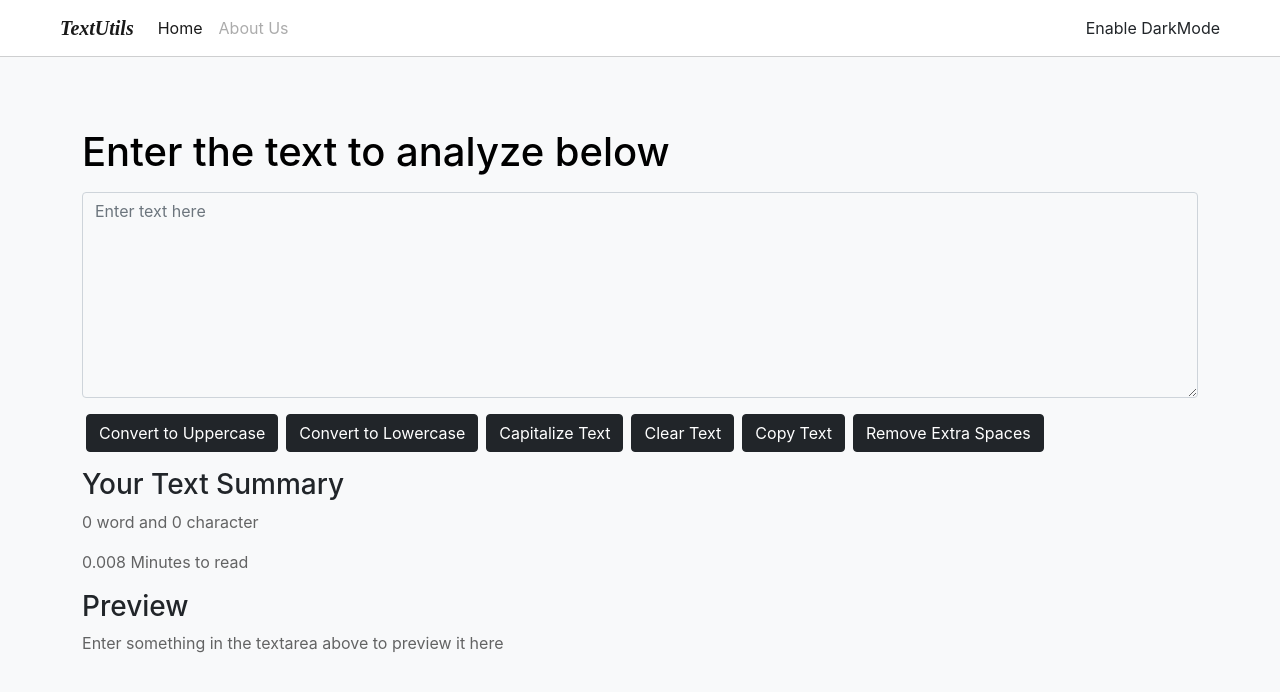
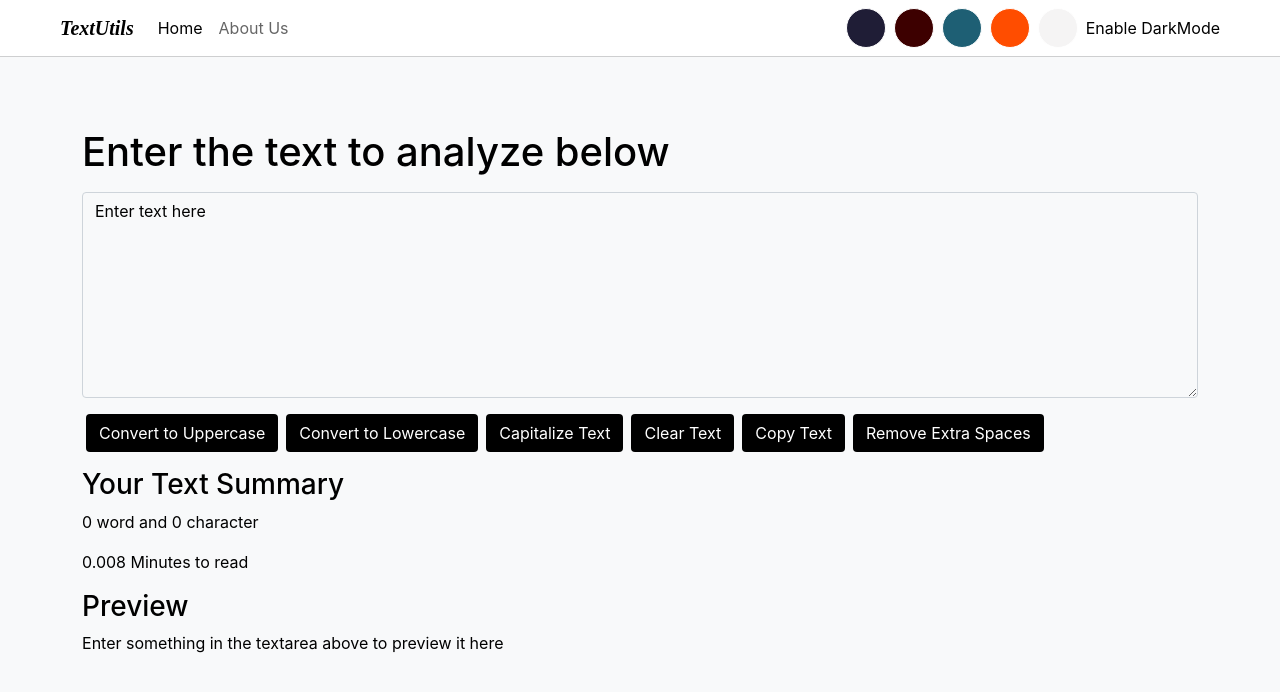
Before and after one commit to Ksharma889/TextUtils-React, a React (Create React App) app: page / in a window 1280 px wide. Shown: the top 692 px of the page. Built offline with nearby package versions, Linux system fonts and the light colour scheme.

Commit message:
TextUtils app mode setup successfully

```diff
--- a/src/App.css
+++ b/src/App.css
@@ -1,8 +1,47 @@
+/* Light Plate 1 */
 :root{
   --nav-bg-color: #fff;
   --bg-color: #F8F9FA;
   --btn-bg-color: #000;
+  --btn-color: #fff;
   --color: #000;
+}
+
+/* Dark Plate 2 */
+.app_mode_bg_color_1F1D36{
+  --nav-bg-color: #1F1D36;
+  --bg-color: #1f1d36e0;
+  --btn-bg-color: #1F1D36;
+  --btn-color: #ffffff;
+  --color: #ffffff;
+}
+
+/* Dark Plate 3 */
+.app_mode_bg_color_3D0000{
+  --nav-bg-color: #000000;
+  --bg-color: #3D0000;
+  --btn-bg-color: #000000;
+  --btn-color: #b6b2b2;
+  --color: #b6b2b2;
+}
+
+/* Dark Plate 4 */
+.app_mode_bg_color_1E5F74{
+  --nav-bg-color: #1D2D50;
+  --bg-color: #1E5F74;
+  --btn-bg-color: #1D2D50;
+  --btn-color: #ebebee;
+  --color: #ebebee;
+}
+
+/* Light Plate 5 */
+.app_mode_bg_color_FF4D00{
+  --nav-bg-color: #000000;
+  --nav-color: #ffffff;
+  --bg-color: #f5f4f4;
+  --btn-bg-color: #FF4D00;
+  --btn-color: #ffffff;
+  --color: #FF4D00;
 }
 
 body{
@@ -19,21 +58,35 @@ body{
 }
 
 a,
+b,
+p,
+i,
 h1,
+h3,
+span,
 a:hover,
 .nav-link:hover{
-  color: var(--color);
-  opacity: 1;
+  color: var(--color) !important;
 }
 
-p,
+.btn{
+  color: var(--btn-color);
+  background: var(--btn-bg-color);
+}
+
+.btn:hover{
+  color: var(--btn-color);
+}
+
+
 .nav-link{
-  color: var(--color);
+  color: var(--color) !important;
   opacity: .6;
 }
 
 .nav-link.active{
   opacity: 1;
+  color: var(--color);
 }
 
 #exampleFormControlTextarea{
@@ -41,11 +94,15 @@ p,
   color: var(--color);
 }
 
+textarea::placeholder{
+  color: var(--color) !important;
+  opacity: .8;
+}
+
 button:focus,
 textarea:focus{
   outline: none !important;
   box-shadow: none !important;
-  border: 1px solid var(--color);
 }
 
 .preview{
@@ -55,3 +112,46 @@ textarea:focus{
 .preview::first-letter {
   text-transform: capitalize !important;
 }
+
+.app-style .app-mode .mode{
+  width: 40px;
+  height: 40px;
+  border: 1px solid rgb(255, 255, 255);
+  border-radius: 50%;
+  -webkit-border-radius: 50%;
+  -moz-border-radius: 50%;
+  -ms-border-radius: 50%;
+  -o-border-radius: 50%;
+  cursor: pointer;
+}
+
+.navbar .app_mode_bg_color_1F1D36{
+  background-color: #1F1D36;
+}
+.navbar .app_mode_bg_color_3D0000{
+  background-color: #3D0000;
+}
+.navbar .app_mode_bg_color_1E5F74{
+  background-color: #1E5F74;
+}
+.navbar .app_mode_bg_color_FF4D00{
+  background-color: #FF4D00;
+}
+.navbar .app_mode_bg_color_f5f4f4{
+  background-color: #f5f4f4;
+}
+
+
+/* if Orange Light Mode is enable */
+
+.app_mode_bg_color_FF4D00 .navbar *{
+  color: var(--nav-color) !important;
+}
+
+.app_mode_bg_color_FF4D00 .navbar a{
+  color: var(--nav-color) !important;
+}
+
+.app_mode_bg_color_FF4D00 .btn{
+  color: var(--btn-color) !important;
+}
--- a/src/component/Navbar.js
+++ b/src/component/Navbar.js
@@ -2,8 +2,12 @@ import React from 'react'
 import PropTypes from 'prop-types'
 
 export default function Navbar(props) {
+    const appMode = document.getElementsByTagName('body');
+    const app_mode_func = (event)=>{
+        appMode[0].classList = event.target.classList[0];
+    }
     return (
-        <nav className="navbar navbar-light navbar-expand-lg px-lg-5">
+        <nav className="navbar T navbar-expand-lg px-lg-5">
             <div className="container-fluid">
                 <a className="navbar-brand" href="/"><b><i>{props.title}</i></b></a>
                 <button className="navbar-toggler" type="button" data-bs-toggle="collapse" data-bs-target="#navbarSupportedContent" aria-controls="navbarSupportedContent" aria-expanded="false" aria-label="Toggle navigation">
@@ -18,7 +22,14 @@ export default function Navbar(props) {
                             <a className="nav-link" href="/">{props.aboutText}</a>
                         </li>
                     </ul>
-                    <div className="app-style">
+                    <div className="app-style d-flex align-items-center">
+                        <div className="app-mode d-flex mx-1">
+                            <div onClick={app_mode_func} className="app_mode_bg_color_1F1D36 mode mx-1"></div>
+                            <div onClick={app_mode_func} className="app_mode_bg_color_3D0000 mode mx-1"></div>
+                            <div onClick={app_mode_func} className="app_mode_bg_color_1E5F74 mode mx-1"></div>
+                            <div onClick={app_mode_func} className="app_mode_bg_color_FF4D00 mode mx-1"></div>
+                            <div onClick={app_mode_func} className="app_mode_bg_color_f5f4f4 mode mx-1"></div>
+                        </div>
                         <span>Enable DarkMode</span>
                     </div>
                 </div>
--- a/src/component/TextForm.js
+++ b/src/component/TextForm.js
@@ -45,12 +45,12 @@ export default function TextForm(props) {
             <h1 className="title pb-2">{props.TextFormTitle}</h1>
             <textarea placeholder="Enter text here" value={text} onChange={handleOnChange} className="form-control" id="exampleFormControlTextarea" rows="8"></textarea>
             <div className="buttons my-2">
-                <button type="button" onClick={handleUpperTextClick} className="btn btn-dark my-2 mx-1">Convert to Uppercase</button>
-                <button type="button" onClick={handleLowerTextClick} className="btn btn-dark my-2 mx-1">Convert to Lowercase</button>
-                <button type="button" onClick={handleCapitalizeTextClick} className="btn btn-dark my-2 mx-1">Capitalize Text</button>
-                <button type="button" onClick={handleClearTextClick} className="btn btn-dark my-2 mx-1">Clear Text</button>
-                <button type="button" onClick={handleCopyTextClick} className="btn btn-dark my-2 mx-1">Copy Text</button>
-                <button type="button" onClick={handleRemoveExtraSpaces} className="btn btn-dark my-2 mx-1">Remove Extra Spaces</button>
+                <button type="button" onClick={handleUpperTextClick} className="btn my-2 mx-1">Convert to Uppercase</button>
+                <button type="button" onClick={handleLowerTextClick} className="btn my-2 mx-1">Convert to Lowercase</button>
+                <button type="button" onClick={handleCapitalizeTextClick} className="btn my-2 mx-1">Capitalize Text</button>
+                <button type="button" onClick={handleClearTextClick} className="btn my-2 mx-1">Clear Text</button>
+                <button type="button" onClick={handleCopyTextClick} className="btn my-2 mx-1">Copy Text</button>
+                <button type="button" onClick={handleRemoveExtraSpaces} className="btn my-2 mx-1">Remove Extra Spaces</button>
             </div>
             <h3>Your Text Summary</h3>
             <p>{((text.trim().split(" ")).filter((e) => e !== "")).length} word and {text.length} character</p>
```
Also changed, not shown: public/index.html (+9 -6 lines).
